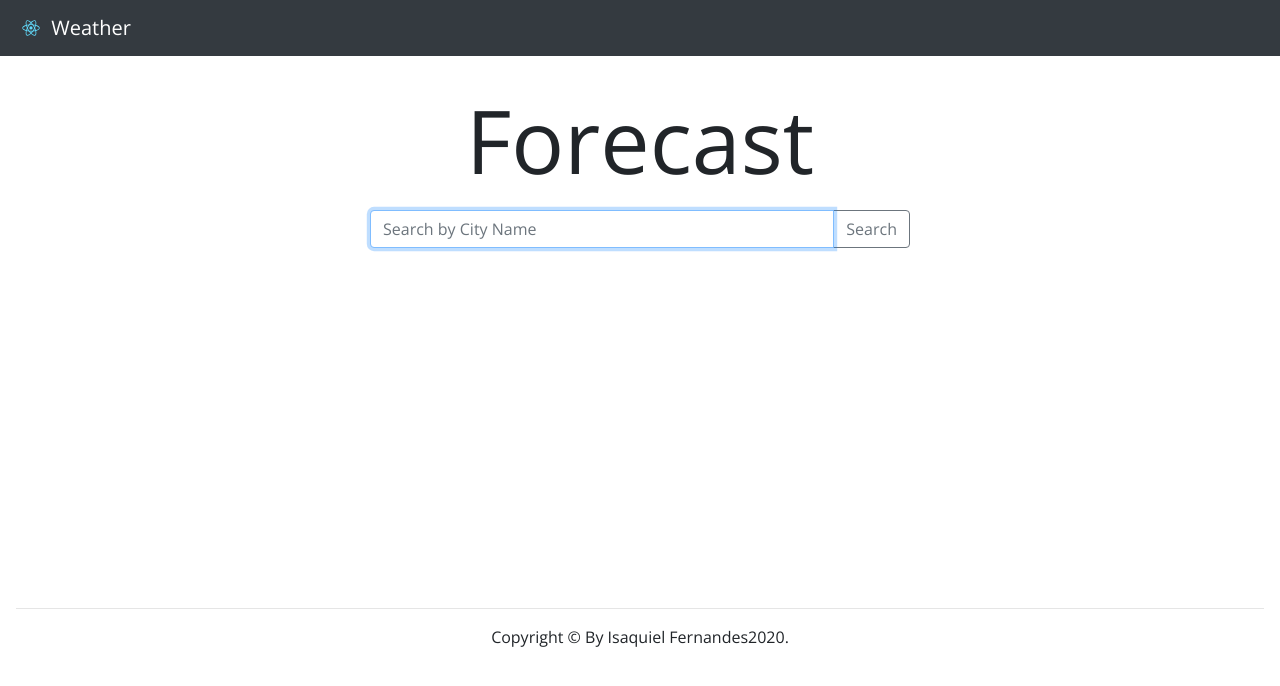
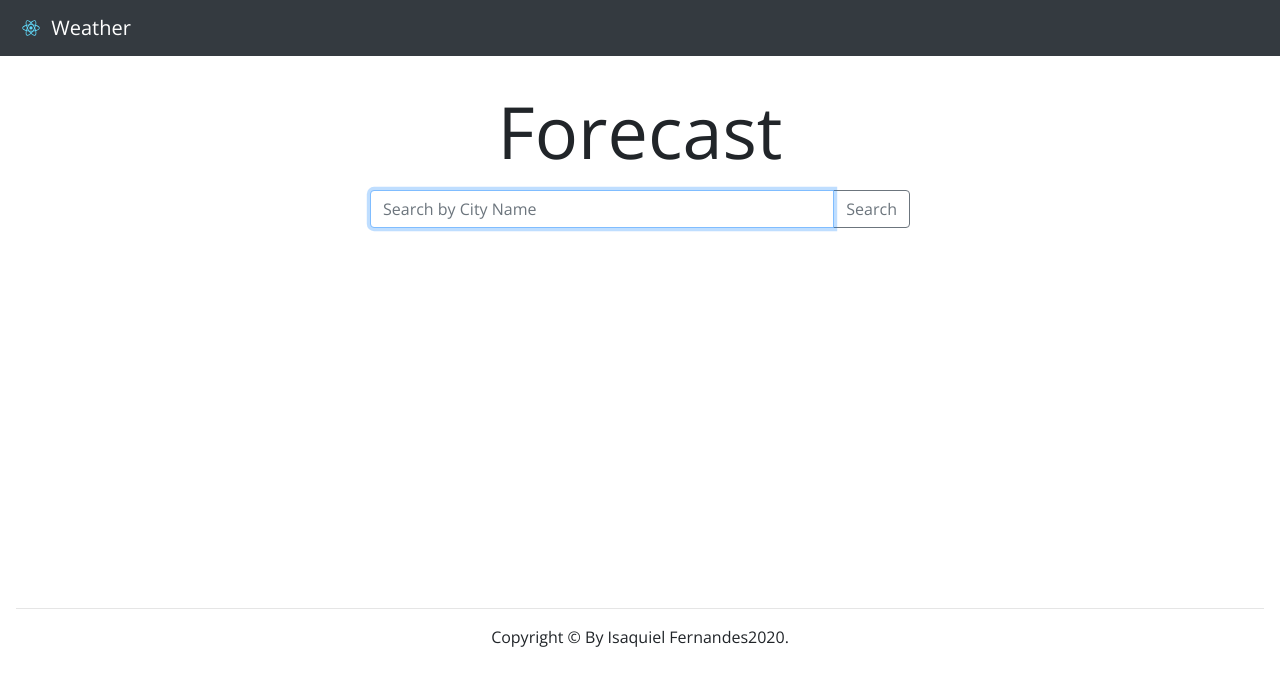
Before and after one commit to isaquielfernandes/react-app-weather, a React (Create React App) app: page / in a window 1280 px wide. Shown: the top 686 px of the page. Built offline with nearby package versions, Linux system fonts and the light colour scheme; a web font is replaced by a local one.

Commit message:
Update Search.js

```diff
--- a/src/components/Search.js
+++ b/src/components/Search.js
@@ -34,8 +34,8 @@ const Search = () => {
   return (
     <Row className="pt-5 mt-3 align-items-center">
       <Col md={{ span: 6, offset: 3 }}>
-        <Card.Title className="my-3">
-           <h2 data-v-3724b8e4="" className="text-center display-2 pt-2">
+        <Card.Title className="my-3 p-0">
+           <h2 data-v-3724b8e4="" className="text-center display-3 pt-2">
              Forecast
            </h2>
         </Card.Title>
```
